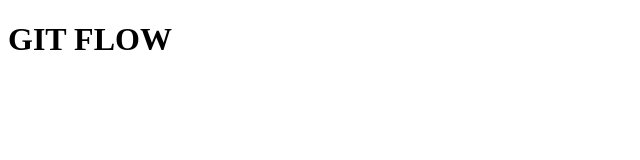
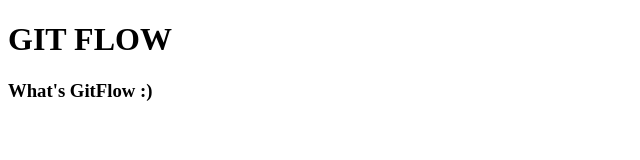
Before and after one commit to EDGARJN/learn_gitflow, a plain HTML site: page view/index.html in a window 1280 px wide. Shown: the whole page, without its empty margins (0-640 px from the left). Drawn offline with Linux system fonts and the light colour scheme.

Commit message:
new feature

```diff
--- a/view/index.html
+++ b/view/index.html
@@ -7,5 +7,6 @@
 </head>
 <body>
     <h1>GIT FLOW</h1>
+    <h3>What's GitFlow :) </h3>
 </body>
 </html>
```
